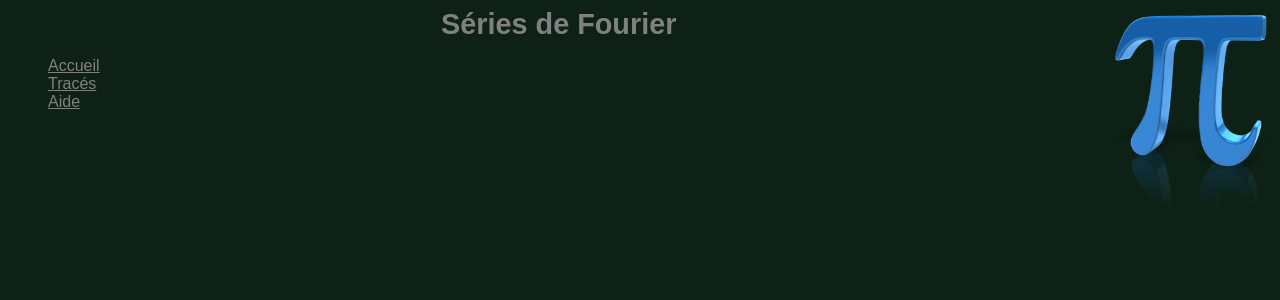
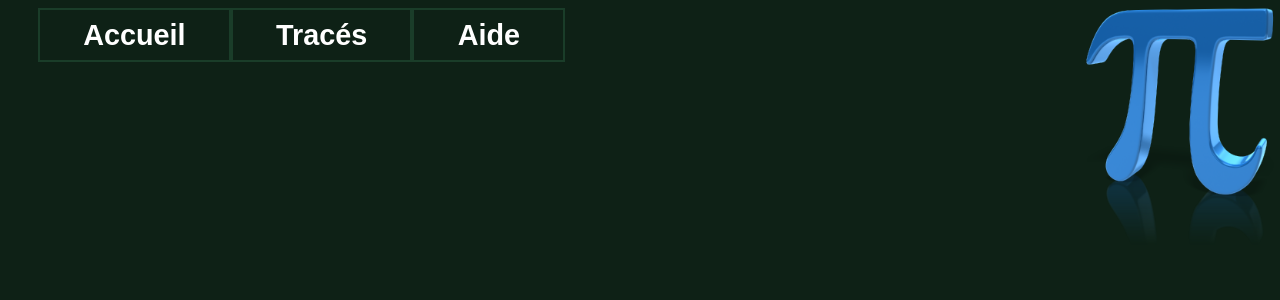
Before and after one commit to aDelort/fourier, a Django app: page / in a window 1280 px wide. Shown: the top 300 px of the page. Run offline with Django 3.2, Linux system fonts and the light colour scheme.

Commit message:
Still not functionnal, but some graphical improvements

```diff
--- a/fourrier/settings.py
+++ b/fourier/settings.py
@@ -1,5 +1,5 @@
 """
-Django settings for fourrier project.
+Django settings for fourier project.
 
 Generated by 'django-admin startproject' using Django 2.0.
 
@@ -51,7 +51,7 @@ MIDDLEWARE = [
     'django.middleware.clickjacking.XFrameOptionsMiddleware',
 ]
 
-ROOT_URLCONF = 'fourrier.urls'
+ROOT_URLCONF = 'fourier.urls'
 
 TEMPLATES = [
     {
@@ -71,7 +71,7 @@ TEMPLATES = [
     },
 ]
 
-WSGI_APPLICATION = 'fourrier.wsgi.application'
+WSGI_APPLICATION = 'fourier.wsgi.application'
 
 
 # Database
--- a/fourrier/urls.py
+++ b/fourier/urls.py
@@ -1,4 +1,4 @@
-"""fourrier URL Configuration
+"""fourier URL Configuration
 
 The `urlpatterns` list routes URLs to views. For more information please see:
     https://docs.djangoproject.com/en/2.0/topics/http/urls/
--- a/manage.py
+++ b/manage.py
@@ -3,7 +3,7 @@ import os
 import sys
 
 if __name__ == "__main__":
-    os.environ.setdefault("DJANGO_SETTINGS_MODULE", "fourrier.settings")
+    os.environ.setdefault("DJANGO_SETTINGS_MODULE", "fourier.settings")
     try:
         from django.core.management import execute_from_command_line
     except ImportError as exc:
--- a/plots/views.py
+++ b/plots/views.py
@@ -33,5 +33,6 @@ def plotsPage(request):
 
 	#Plots
 	plt.plot(T,Y,c='green')
+	plt.title("nMax = {}".format(n_max))
 	plt.savefig('plots/static/plots/img/plotting')
 	return render(request, 'plots/plotsPage.html', {'n_max': n_max})
--- a/static/css/style.css
+++ b/static/css/style.css
@@ -7,7 +7,7 @@ header
 
 *
 {
-	color: grey;
+	color: white;
 	font-family: Arial;
 }
 
@@ -19,17 +19,46 @@ li
 
 nav
 {
-
+	display: flex;
+	margin-left: 30px;
 }
 
 body
 {
 	background-color: #0E2116;
+	background-image: url('/static/img/pi.png');
+	background-repeat: no-repeat;
+	background-position: right top;
+	background-size: 200px;
 }
 
-#img_pi
+/*#content
 {
-	float: right;
-	max-height: 200px;
-	width: auto;
+	display: flex;
+	margin-top: 50px;
+	margin-left: auto;
+	margin-right: auto;
+	width: 800px;
+}*/
+
+.navBox
+{
+	margin-right: 1.5em;
+	margin-left: 1.5em;
+	margin-top: 0.3em;
+	margin-bottom: 0.3em;
 }
+
+.navLink
+{
+	border: 2px solid #1A3D29;
+	font-size: 1.8em;
+	color: white;
+	font-weight: bold;
+	text-decoration: none;
+}
+
+.navLink:hover
+{
+	background-color: #1A3D29;
+}
--- a/templates/base.html
+++ b/templates/base.html
@@ -1,21 +1,21 @@
 {% load static %}
 <!DOCTYPE html>
 <html lang="fr">
+
 <head>
  <link rel="stylesheet" href="/static/css/style.css" />
+ {% block imports %}{% endblock %}
+ <!-- <link rel="stylesheet" href="/plots/static/plots/css/style.css" /> -->
+
  <title>{% block title %}Séries de Fourier{% endblock %}</title>
 </head>
+
 <body>
-<img src="{% static 'img/pi.png'%}" alt="Symbole pi" id="img_pi"/>
-<header>Séries de Fourier</header>
+    <!-- <header>Séries de Fourier</header> -->
     <nav>
-       {% block nav %}
-       <ul>
-            <li><a href="/">Accueil</a></li>
-            <li><a href="/plots/">Tracés</a></li>
-            <li><a href="/help">Aide</a></li>
-       </ul>
-       {% endblock %}
+        <a class="navLink" href="/"><div class="navBox">Accueil</div></a>
+        <a class="navLink" href="/plots/"><div class="navBox">Tracés</div></a>
+        <a class="navLink" href="/help"><div class="navBox">Aide</div></a>
     </nav>
 <section id="content">
  {% block content %}{% endblock %}
```
Also changed, not shown: fichier1.py (added, +9 -0 lines), plots/static/plots/css/style.css (added, +28 -0 lines), plots/templates/plots/plotsPage.html (+10 -2 lines), fourier/__init__.py (added), fourier/views.py (line endings or trailing spaces), fourier/wsgi.py (renamed from fourrier/wsgi.py), plots/static/plots/img/plotting.png. Lines whose indentation alone changed are shown as unchanged.
